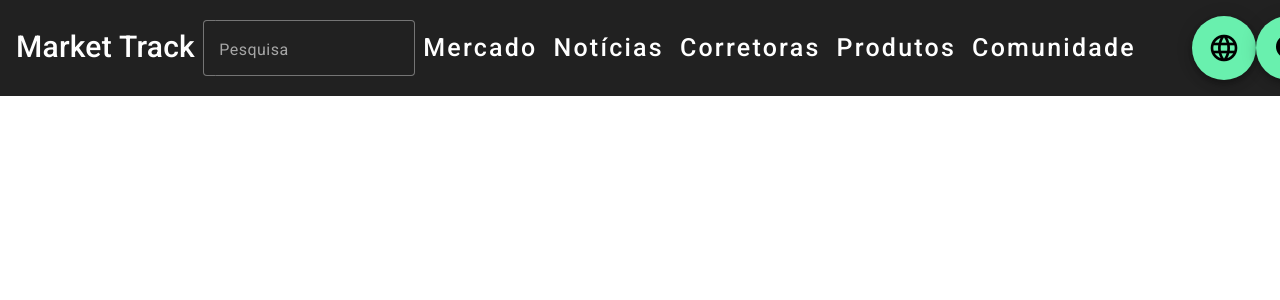
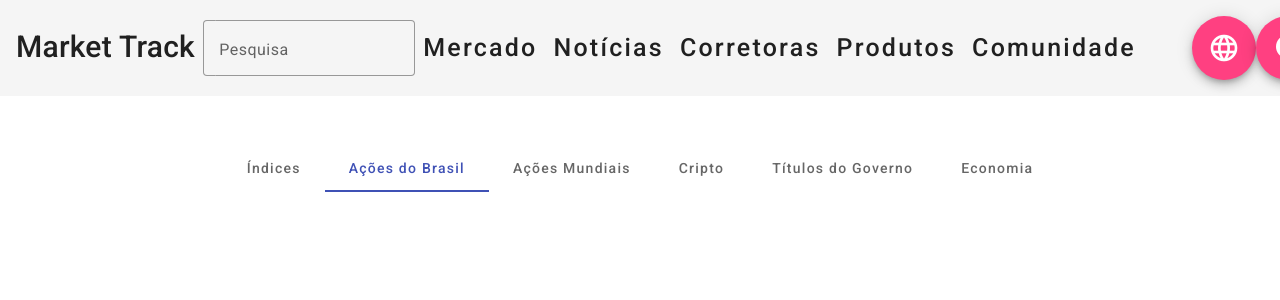
Before and after one commit to xzburner/market-track, an Angular app: page /market in a window 1280 px wide. Before the commit this address led to /. Shown: the top 300 px of the page. Built offline with nearby package versions, Linux system fonts and the light colour scheme.

Commit message:
create(maket): Creating market page

```diff
--- a/angular.json
+++ b/angular.json
@@ -30,7 +30,7 @@
               "src/assets"
             ],
             "styles": [
-              "@angular/material/prebuilt-themes/purple-green.css",
+              "@angular/material/prebuilt-themes/indigo-pink.css",
               "src/styles.scss"
             ],
             "scripts": [],
@@ -96,7 +96,7 @@
               "src/assets"
             ],
             "styles": [
-              "@angular/material/prebuilt-themes/purple-green.css",
+              "@angular/material/prebuilt-themes/indigo-pink.css",
               "src/styles.scss"
             ],
             "scripts": []
--- a/src/app/app.component.html
+++ b/src/app/app.component.html
@@ -1 +1,2 @@
 <app-navbar></app-navbar>
+<router-outlet></router-outlet>
--- a/src/app/app.routes.ts
+++ b/src/app/app.routes.ts
@@ -1,3 +1,18 @@
 import { Routes } from '@angular/router';
+import { IndexesComponent } from './pages/main/market/indexes/indexes.component';
+import { MarketComponent } from './pages/main/market/market.component';
 
-export const routes: Routes = [];
+export const routes: Routes = [
+  { path: '',
+    redirectTo: 'market',
+    pathMatch: 'full'
+  },
+  {
+    path: 'market',
+    component: MarketComponent,
+  },
+  {
+    path: 'market/indexes',
+    component: IndexesComponent,
+  },
+];
--- /dev/null
+++ b/src/app/pages/main/market/indexes/indexes.component.html
@@ -0,0 +1 @@
+<p>indexes works!</p>
--- /dev/null
+++ b/src/app/pages/main/market/market.component.html
@@ -0,0 +1,16 @@
+<div class="market">
+  <div class="market__menus">
+    <nav mat-tab-nav-bar [tabPanel]="tabPanel">
+      @for (link of links; track link) {
+        <a mat-tab-link (click)="activeLink = link" [active]="activeLink == link"> {{link}} </a>
+      }
+    </nav>
+    <mat-tab-nav-panel #tabPanel>
+      @if (activeLink === 'Índices') {
+        <ng-container>
+          <app-indexes></app-indexes>
+        </ng-container>
+      }
+    </mat-tab-nav-panel>
+  </div>
+</div>
--- /dev/null
+++ b/src/app/pages/main/market/market.component.scss
@@ -0,0 +1,9 @@
+.market {
+  display: flex;
+  justify-content: center;
+
+  &__menus {
+    margin-top: 3rem;
+
+  }
+}
--- /dev/null
+++ b/src/app/pages/main/market/market.component.ts
@@ -0,0 +1,31 @@
+import { Component } from '@angular/core';
+import { MatButton } from '@angular/material/button';
+import { MatMenu, MatMenuContent, MatMenuItem } from '@angular/material/menu';
+import { MatTab, MatTabGroup, MatTabLink, MatTabNav, MatTabNavPanel } from '@angular/material/tabs';
+import { RouterOutlet } from '@angular/router';
+import { IndexesComponent } from './indexes/indexes.component';
+
+@Component({
+  selector: 'app-market',
+  standalone: true,
+  imports: [
+    MatMenu,
+    MatMenuItem,
+    MatMenuContent,
+    MatButton,
+    MatTabGroup,
+    MatTab,
+    MatTabNav,
+    MatTabLink,
+    MatTabNavPanel,
+    RouterOutlet,
+    IndexesComponent,
+  ],
+  templateUrl: './market.component.html',
+  styleUrl: './market.component.scss'
+})
+export class MarketComponent {
+
+  links = ['Índices', 'Ações do Brasil', 'Ações Mundiais', 'Cripto', 'Títulos do Governo', 'Economia'];
+  activeLink = this.links[1];
+}
--- /dev/null
+++ b/src/assets/colors/color-vairables.scss
@@ -0,0 +1,3 @@
+:root {
+  --grey: #B9B3B2;
+}
--- a/src/styles.scss
+++ b/src/styles.scss
@@ -1,4 +1,4 @@
-/* You can add global styles to this file, and also import other style files */
+@import "assets/colors/color-vairables";
 
 html, body { height: 100%; }
 body { margin: 0; font-family: Roboto, "Helvetica Neue", sans-serif; }
```
Also changed, not shown: src/app/pages/main/market/indexes/indexes.component.ts (added, +12 -0 lines), src/app/pages/main/market/indexes/indexes.component.scss (added), 2 other files (tests, documents, lock files or other folders).
